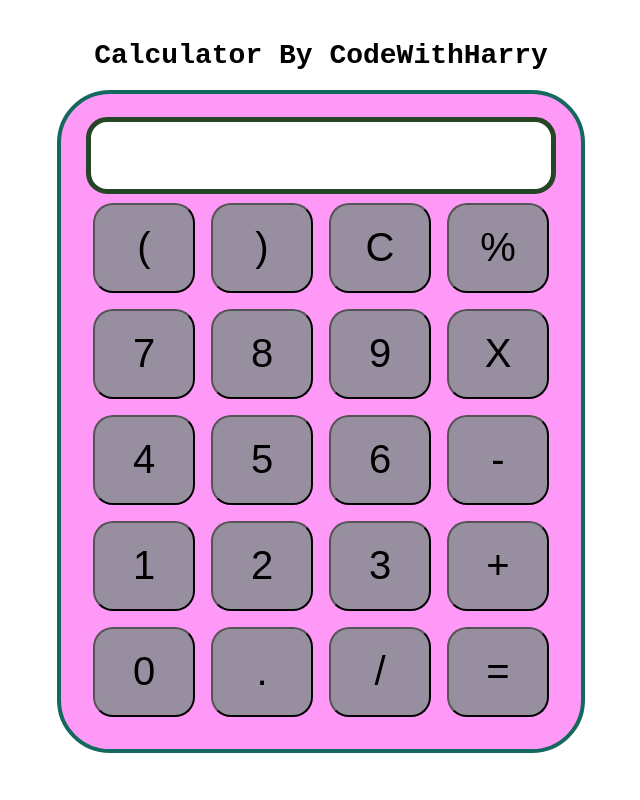
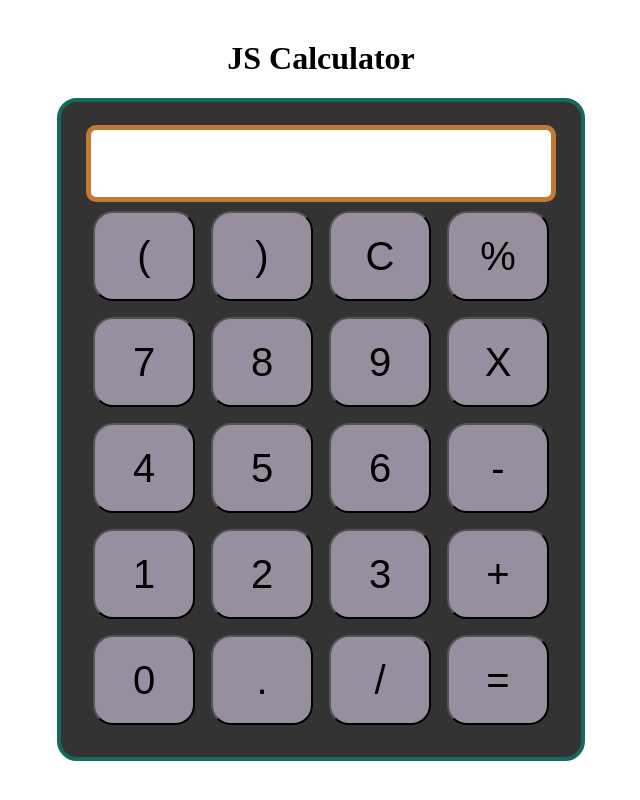
Before and after one commit to MrAzadT/JS-Calculator, a plain HTML site: page index.html in a window 1280 px wide. Shown: the whole page, without its empty margins (319-959 px from the left). Drawn offline with Linux system fonts and the light colour scheme.

Commit message:
calculator

```diff
--- a/index.html
+++ b/index.html
@@ -10,7 +10,7 @@
 
   <body>
     <div class="container">
-      <h1>Calculator By CodeWithHarry</h1>
+      <h1>JS Calculator</h1>
 
       <div class="calculator">
         <input type="text" name="screen" id="screen" />
--- a/style.css
+++ b/style.css
@@ -6,10 +6,17 @@
 table {
   margin: auto;
 }
+.calculator {
+  border: 4px solid #13695d;
+  background-color: #333;
+  padding: 23px;
+  border-radius: 20px;
+  display: inline-block;
+}
 
 input {
-  border-radius: 21px;
-  border: 5px solid #244624;
+  border-radius: 10px;
+  border: 5px solid #c47831;
   font-size: 34px;
   height: 65px;
   width: 456px;
@@ -23,16 +30,3 @@ button {
   height: 90px;
   margin: 6px;
 }
-
-.calculator {
-  border: 4px solid #13695d;
-  background-color: #ff99f7;
-  padding: 23px;
-  border-radius: 53px;
-  display: inline-block;
-}
-
-h1 {
-  font-size: 28px;
-  font-family: "Courier New", Courier, monospace;
-}
```
